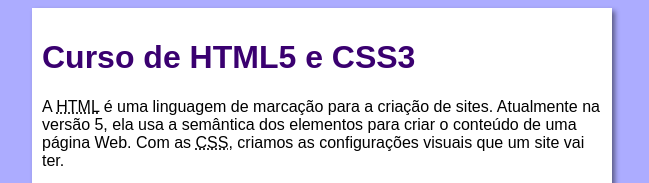
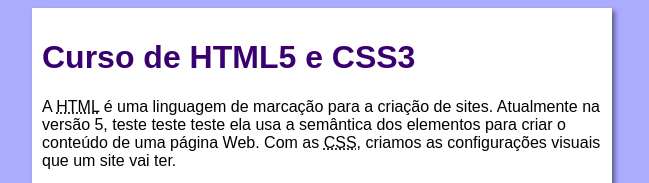
Before and after one commit to gustavoguanabara/projeto-site, a plain HTML site: page curso-html.html in a window 1280 px wide. Shown: the top 183 px of the page, without its empty margins (318-967 px from the left). Drawn offline with Linux system fonts and the light colour scheme.

Commit message:
update de teste
testando o fork

```diff
--- a/curso-html.html
+++ b/curso-html.html
@@ -12,7 +12,7 @@
             <h1>Curso de HTML5 e CSS3</h1>
         </header>
         <article>
-            <p>A <abbr title="HyperText Markup Language">HTML</abbr> é uma linguagem de marcação para a criação de sites. Atualmente na versão 5, ela usa a semântica dos elementos para criar o conteúdo de uma página Web. Com as <abbr title="Cascading Style Sheets">CSS</abbr>, criamos as configurações visuais que um site vai ter.</p>
+            <p>A <abbr title="HyperText Markup Language">HTML</abbr> é uma linguagem de marcação para a criação de sites. Atualmente na versão 5, teste teste teste ela usa a semântica dos elementos para criar o conteúdo de uma página Web. Com as <abbr title="Cascading Style Sheets">CSS</abbr>, criamos as configurações visuais que um site vai ter.</p>
 
             <iframe width="560" height="315" src="https://www.youtube.com/embed/riSVzwlSnhw" frameborder="0" allow="accelerometer; autoplay; encrypted-media; gyroscope; picture-in-picture" allowfullscreen></iframe>
 
```
